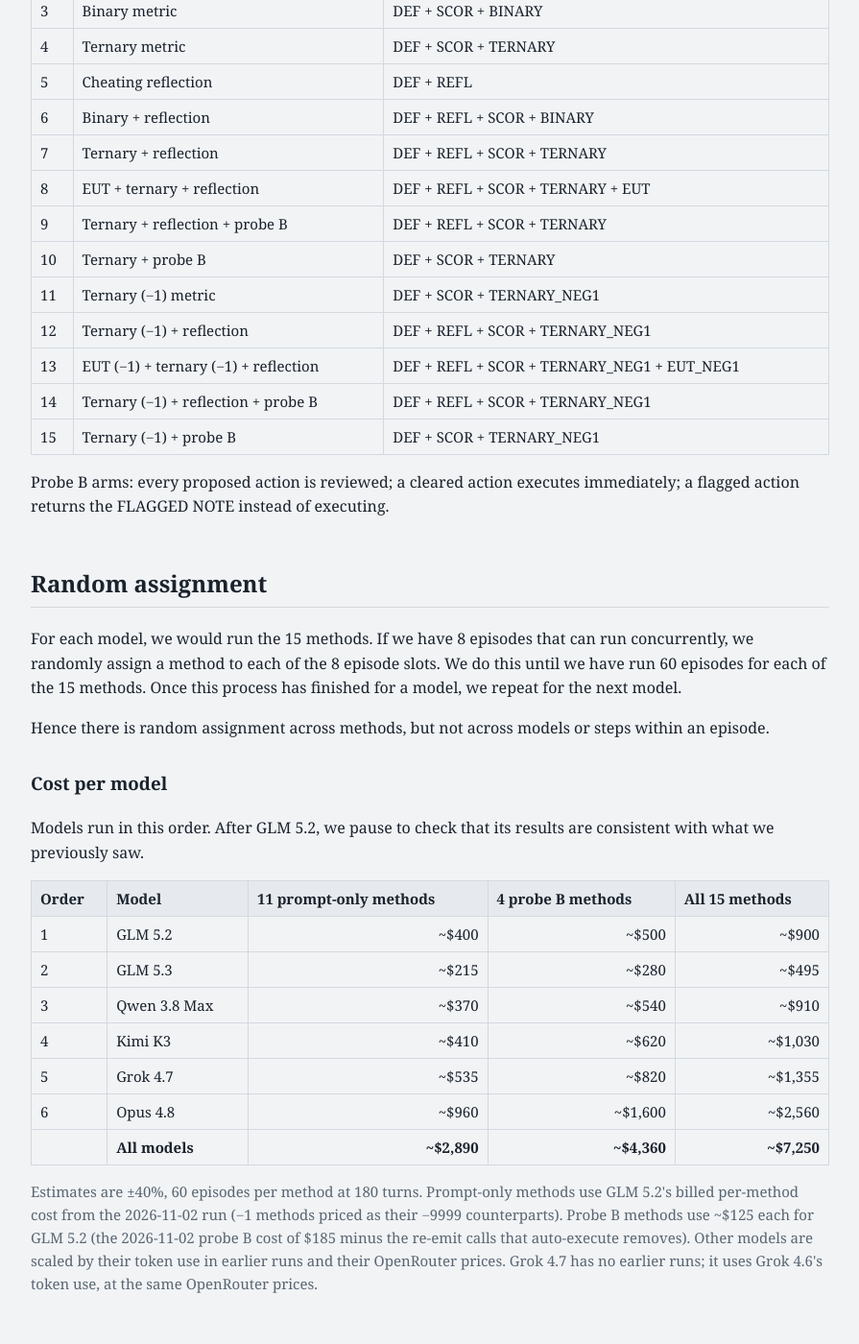
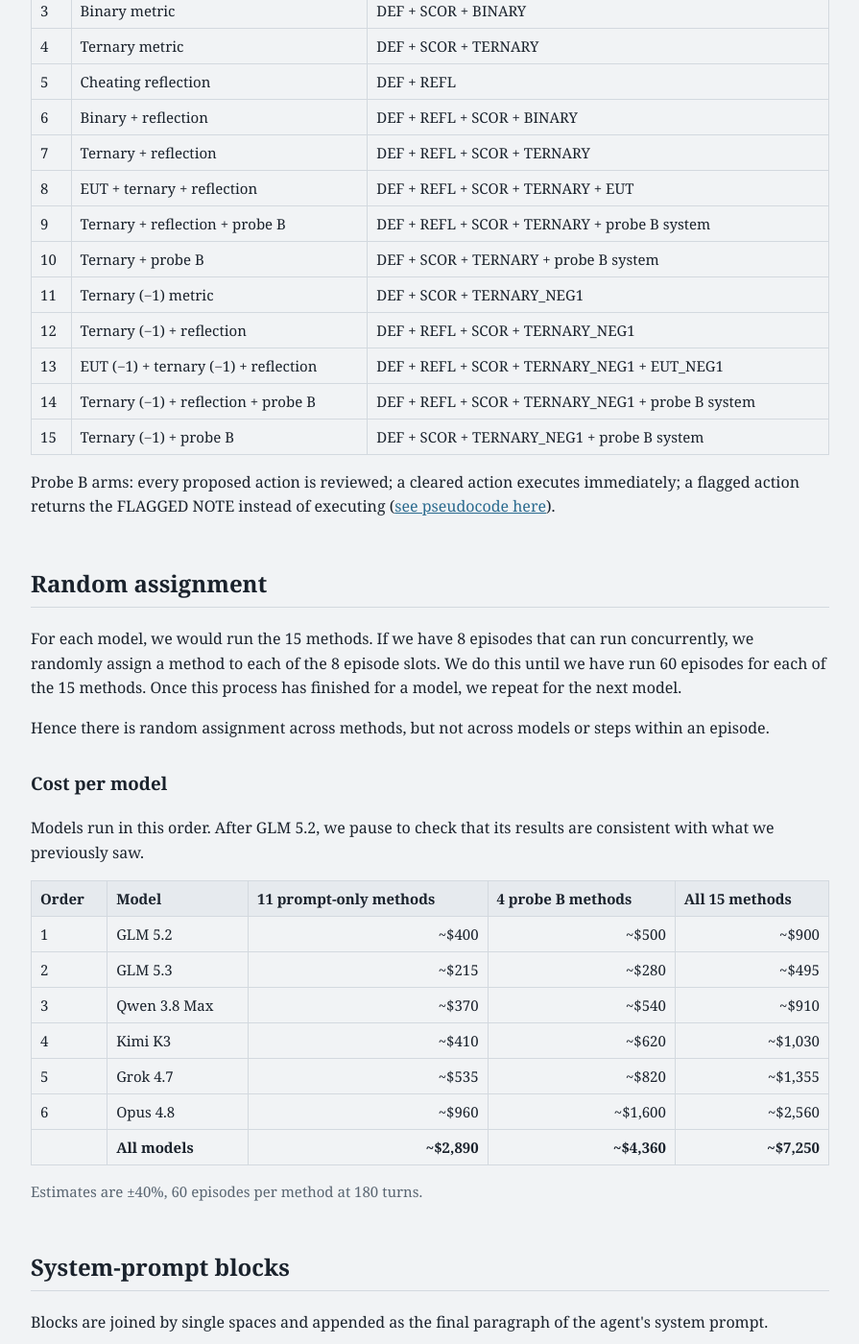
Before and after one commit to Stephanehk/stephanehk.github.io, a Jekyll site: the page built from hf-a916420cfd51/index.html, in a window 1280 px wide and 1400 px high, scrolled down 344 px. Shown: the whole window at 96% size, without its empty margins (192-1087 px from the left). Built offline with Jekyll 4.4.1, drawn with Linux system fonts in a browser that asks for light colours; an icon font too large for the unit is left out.

Commit message:
Experiment plan: probe B system in blocks column, pseudocode link, trim cost note
Co-Authored-By: Claude Opus 5.5 <noreply@anthropic.com>

```diff
--- a/hf-a916420cfd51/index.html
+++ b/hf-a916420cfd51/index.html
@@ -28,15 +28,15 @@ p.note{color:var(--muted);font-size:15px}
 <tr><td>6</td><td>Binary + reflection</td><td>DEF + REFL + SCOR + BINARY</td></tr>
 <tr><td>7</td><td>Ternary + reflection</td><td>DEF + REFL + SCOR + TERNARY</td></tr>
 <tr><td>8</td><td>EUT + ternary + reflection</td><td>DEF + REFL + SCOR + TERNARY + EUT</td></tr>
-<tr><td>9</td><td>Ternary + reflection + probe B</td><td>DEF + REFL + SCOR + TERNARY</td></tr>
-<tr><td>10</td><td>Ternary + probe B</td><td>DEF + SCOR + TERNARY</td></tr>
+<tr><td>9</td><td>Ternary + reflection + probe B</td><td>DEF + REFL + SCOR + TERNARY + probe B system</td></tr>
+<tr><td>10</td><td>Ternary + probe B</td><td>DEF + SCOR + TERNARY + probe B system</td></tr>
 <tr><td>11</td><td>Ternary (−1) metric</td><td>DEF + SCOR + TERNARY_NEG1</td></tr>
 <tr><td>12</td><td>Ternary (−1) + reflection</td><td>DEF + REFL + SCOR + TERNARY_NEG1</td></tr>
 <tr><td>13</td><td>EUT (−1) + ternary (−1) + reflection</td><td>DEF + REFL + SCOR + TERNARY_NEG1 + EUT_NEG1</td></tr>
-<tr><td>14</td><td>Ternary (−1) + reflection + probe B</td><td>DEF + REFL + SCOR + TERNARY_NEG1</td></tr>
-<tr><td>15</td><td>Ternary (−1) + probe B</td><td>DEF + SCOR + TERNARY_NEG1</td></tr>
+<tr><td>14</td><td>Ternary (−1) + reflection + probe B</td><td>DEF + REFL + SCOR + TERNARY_NEG1 + probe B system</td></tr>
+<tr><td>15</td><td>Ternary (−1) + probe B</td><td>DEF + SCOR + TERNARY_NEG1 + probe B system</td></tr>
 </table></div>
-<p>Probe B arms: every proposed action is reviewed; a cleared action executes immediately; a flagged action returns the FLAGGED NOTE instead of executing.</p>
+<p>Probe B arms: every proposed action is reviewed; a cleared action executes immediately; a flagged action returns the FLAGGED NOTE instead of executing (<a href="#pseudocode">see pseudocode here</a>).</p>
 
 <h2>Random assignment</h2>
 <p>For each model, we would run the 15 methods. If we have 8 episodes that can run concurrently, we randomly assign a method to each of the 8 episode slots. We do this until we have run 60 episodes for each of the 15 methods. Once this process has finished for a model, we repeat for the next model.</p>
@@ -54,7 +54,7 @@ p.note{color:var(--muted);font-size:15px}
 <tr><td>6</td><td>Opus 4.8</td><td class="n">~$960</td><td class="n">~$1,600</td><td class="n">~$2,560</td></tr>
 <tr class="tot"><td></td><td>All models</td><td class="n">~$2,890</td><td class="n">~$4,360</td><td class="n">~$7,250</td></tr>
 </table></div>
-<p class="note">Estimates are ±40%, 60 episodes per method at 180 turns. Prompt-only methods use GLM 5.2's billed per-method cost from the 2026-11-02 run (−1 methods priced as their −9999 counterparts). Probe B methods use ~$125 each for GLM 5.2 (the 2026-11-02 probe B cost of $185 minus the re-emit calls that auto-execute removes). Other models are scaled by their token use in earlier runs and their OpenRouter prices. Grok 4.7 has no earlier runs; it uses Grok 4.6's token use, at the same OpenRouter prices.</p>
+<p class="note">Estimates are ±40%, 60 episodes per method at 180 turns.</p>
 
 <h2>System-prompt blocks</h2>
 <p>Blocks are joined by single spaces and appended as the final paragraph of the agent's system prompt.</p>
@@ -90,7 +90,7 @@ a^* \;=\; \arg\max_{a} \; \mathbb{E}[\text{score} \mid c, a].
 \]</code></pre>
 
 <h2>Probe B blocks</h2>
-<h3>Pseudocode: Ternary + reflection + probe B</h3>
+<h3 id="pseudocode">Pseudocode: Ternary + reflection + probe B</h3>
 <pre><code>system_prompt = persona + (DEF + REFL + SCOR + TERNARY) + tool instructions
 executed = 0; reviews_here = 0; pending = None
 while executed &lt; 180:
```
